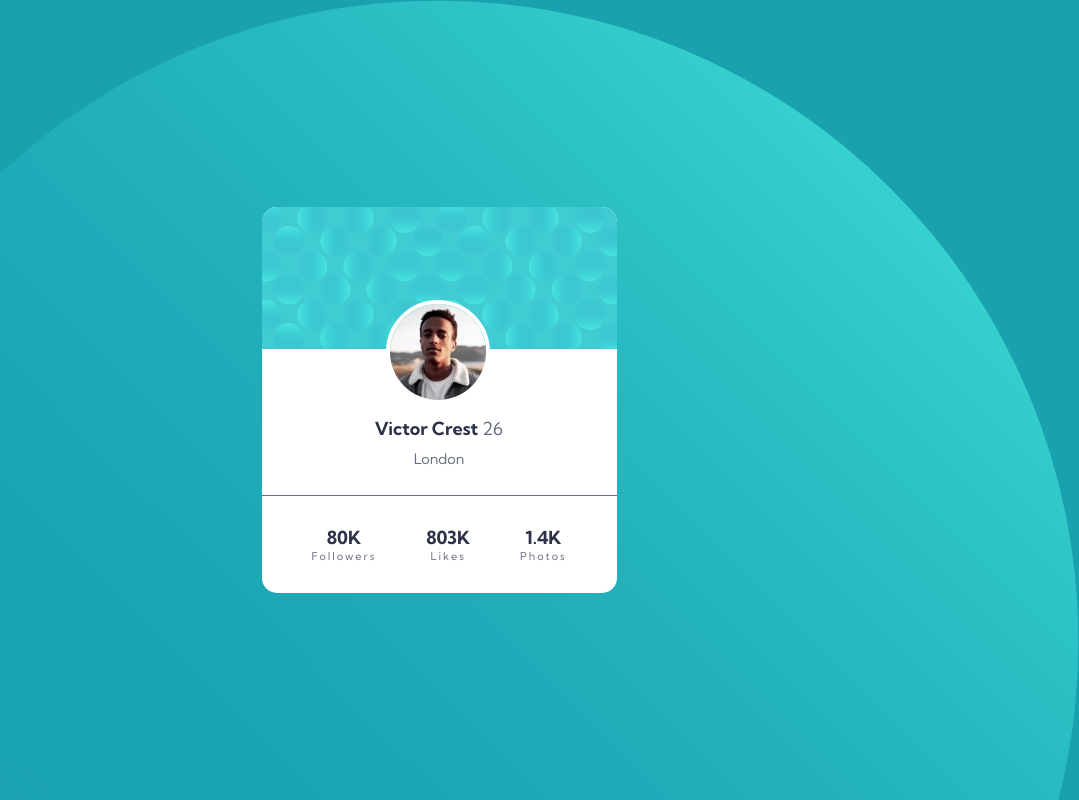
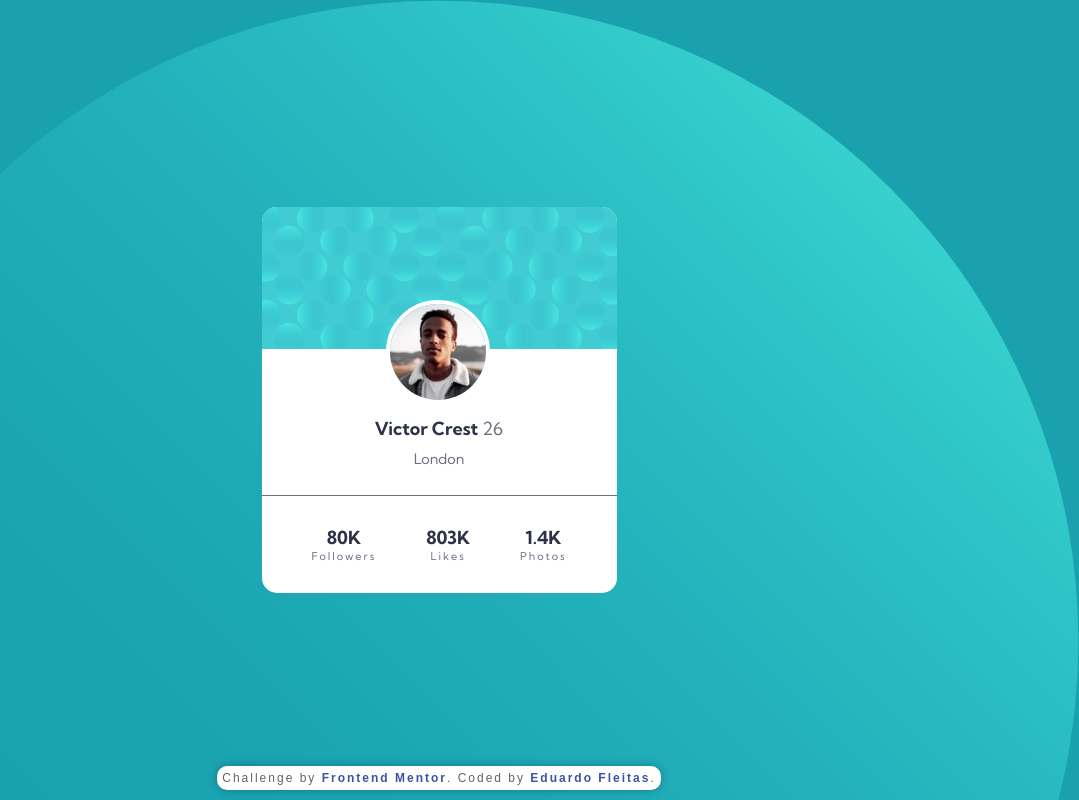
Before and after one commit to KTrick01/Profile-Card-Component, a plain HTML site: page index.html in a window 1280 px wide. Shown: the whole page, without its empty margins (201-1280 px from the left). Drawn offline with Linux system fonts and the light colour scheme.

Commit message:
Attribution add

```diff
--- a/index.html
+++ b/index.html
@@ -10,14 +10,10 @@
   <link rel="stylesheet" href="css/styles.css">
 
   <style>
-    .attribution {
-      font-size: 11px;
-      text-align: center;
-    }
-
-    .attribution a {
-      color: hsl(228, 45%, 44%);
-    }
+    .attribution {position: fixed; bottom: 0; box-shadow: 0 0 10px rgba(0, 0, 0, 0.274); border-radius: 10px; padding: 5px; background-color: rgb(255, 255, 255); max-width:max-content; width: 90%; margin: 10px auto; font-size: 12px; font-family: sans-serif; text-align: center; letter-spacing: 2px; color: rgba(0, 0, 0, 0.61);}
+    .attribution a { position: relative; display: inline-block; transition: .3s; color: hsl(228, 45%, 44%); text-decoration: none; font-weight: bold; }
+    .attribution a::after { transition: .3s; content: " "; width: 0; height: 2px; background-color: rgb(38, 0, 255); position: absolute; inset: 0; top: 13px; left: 50%;}
+    .attribution a:hover::after { width: 100%; transform: translateX(-50%);}
   </style>
 </head>
 
@@ -65,7 +61,10 @@
     </section>
 
   </main>
-
+  <div class="attribution">
+    Challenge by <a href="https://www.frontendmentor.io?ref=challenge" target="_blank">Frontend Mentor</a>.
+    Coded by <a href="https://www.frontendmentor.io/profile/KTrick01">Eduardo Fleitas</a>.
+  </div>
 </body>
 
 </html>
```
